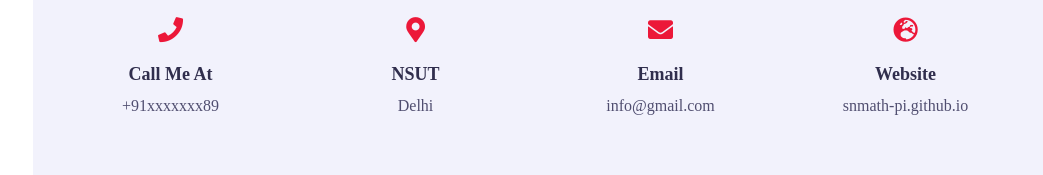
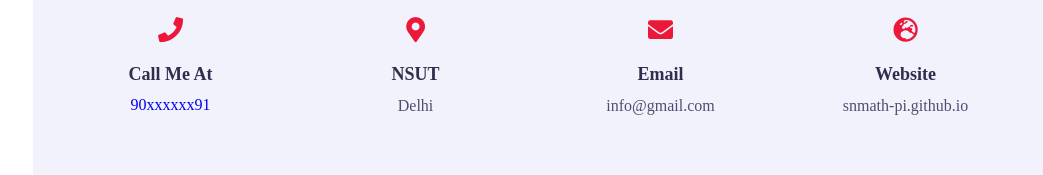
Before and after one commit to snmath-pi/snmath-pi.github.io, a plain HTML site: page index.html in a window 1280 px wide. Shown: the part 3188-3363 px from the top of the page, without its empty margins (237-1280 px from the left). Drawn offline with nearby package versions, Linux system fonts and the light colour scheme; a web font is replaced by a local one.

Commit message:
Update index.html

```diff
--- a/index.html
+++ b/index.html
@@ -302,7 +302,7 @@
             <div class="contact-info-item padd-15">
               <div class="icon"><i class="fa fa-phone"></i></div>
               <h4>Call Me at</h4>
-              <p>+91xxxxxxx89</p>
+              <a href='tel:+91'>90xxxxxx91</a>
             </div>
             <!-- ===== Contact info item end ====== -->
              <!-- ===== Contact info item start ====== -->
```
